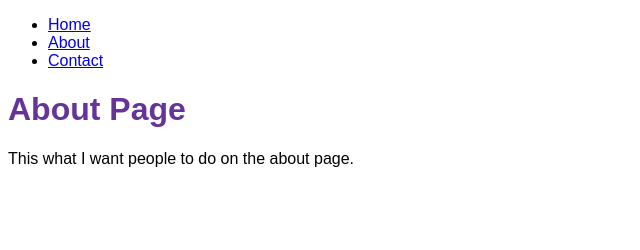
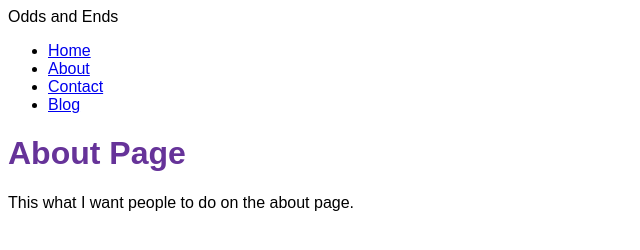
Before and after one commit to engti/gatsby_starter, a Gatsby site: page /about in a window 1280 px wide. Shown: the whole page, without its empty margins (0-640 px from the left). Built offline with nearby package versions, Linux system fonts and the light colour scheme; Gatsby itself is replaced by a stand-in of ours.

Commit message:
added graphql first query

```diff
--- a/src/components/layout.js
+++ b/src/components/layout.js
@@ -1,19 +1,34 @@
 import * as React from "react"
-import { container, heading, navLinks, navLinkItem, navLinkText  } from "./layout.module.css"
-import { Link } from "gatsby"
+import { container, heading, navLinks, navLinkItem, navLinkText, siteTitle  } from "./layout.module.css"
+import { Link, useStaticQuery, graphql } from "gatsby"
 
 console.log("container", container)
 
 
 const Layout = ({pageTitle, pageHeading, children}) => {
+    // get site name from graphQl
+    const data = useStaticQuery(graphql`
+    query {
+        site{
+            siteMetadata {
+                title
+            }
+        }
+    }`);
+
+    console.log(data.site.siteMetadata.title);
+
+    // returns the layout
     return(
         <main className = {container}>
-            <title>{pageTitle}</title>
+            <title>{pageTitle} | {data.site.siteMetadata.title}</title>
+            <header className = {siteTitle}>{data.site.siteMetadata.title}</header>
             <nav>
                 <ul className={navLinks}>
                     <li className={navLinkItem}><Link to="/" className={navLinkText}>Home</Link></li>
                     <li className={navLinkItem}><Link to="/about" className={navLinkText}>About</Link></li>
                     <li className={navLinkItem}><Link to="/contact" className={navLinkText}>Contact</Link></li>
+                    <li className={navLinkItem}><Link to="/blog" className={navLinkText}>Blog</Link></li>
                 </ul>
             </nav>
             <h1 className={heading}>{pageHeading}</h1>
```
